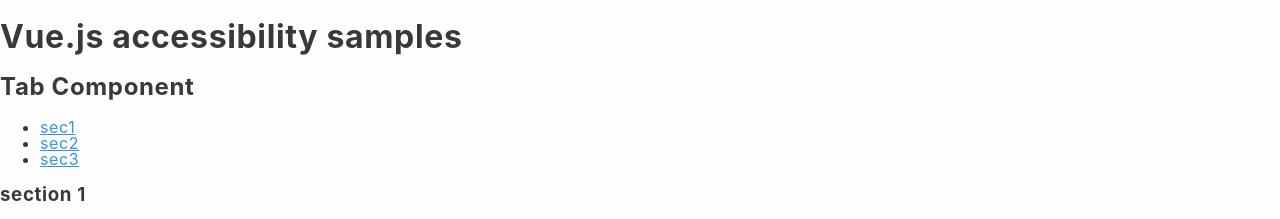
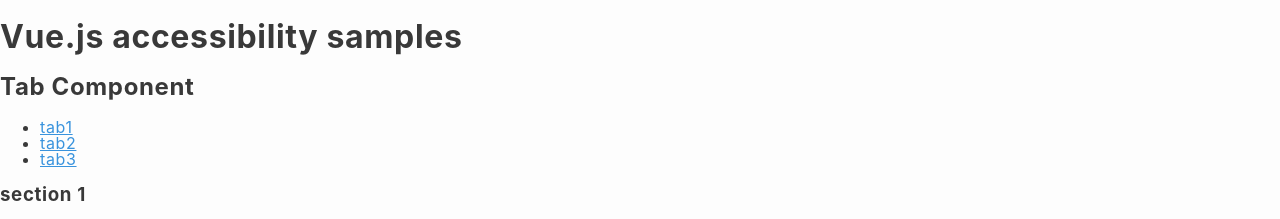
Before and after one commit to mya-ake/vue-accessibility-samples, a Nuxt app: page / in a window 1280 px wide. Shown: the top 219 px of the page. Built offline with nearby package versions, Linux system fonts and the light colour scheme.

Commit message:
タブのクリックに対応

```diff
--- a/app/components/BaseTab.vue
+++ b/app/components/BaseTab.vue
@@ -1,38 +1,48 @@
 <template>
   <div>
     <ul role="tablist">
-      <li role="presentation">
+      <li
+        v-for="(tab, index) in tabs"
+        v-bind:key="`tab-${index}`"
+        role="presentation"
+        class="tab"
+      >
         <a
-          href="#sec-1"
+          v-on:click.prevent="handleClickTab(index)"
+          v-bind:href="`tabpanel-${index}`"
           role="tab"
-          aria-controls="sec-1"
-          aria-selected="true"
-          class="tab"
-        >sec1</a>
-      </li>
-      <li role="presentation">
-        <a
-          href="#sec-2"
-          role="tab"
-          aria-controls="sec-2"
-          class="tab"
-        >sec2</a>
-      </li>
-      <li role="presentation">
-        <a
-          href="#sec-3"
-          role="tab"
-          aria-controls="sec-3"
-          class="tab"
-        >sec3</a>
+          ref="tabs"
+          v-bind:aria-controls="`tabpanel-${index}`"
+          v-bind:aria-selected="tab.selected"
+          class="tab__link"
+        >{{tab.text}}</a>
       </li>
     </ul>
     <div>
-      <section
-        id="sec-1"
+      <div
+        v-for="(tab, index) in tabs"
+        v-bind:key="`tabpanel-${index}`"
+        v-bind:id="`tabpanel-${index}`"
         role="tabpanel"
         class="tabpanel"
+        v-html="tab.body"
+        v-bind:aria-hidden="!tab.selected"
       >
+      </div>
+    </div>
+  </div>
+</template>
+
+<script>
+export default {
+
+  data () {
+    return {
+      tabs: [
+        {
+          selected: true,
+          text: 'tab1',
+          body: `
         <h3>section 1</h3>
         <div>
           <p>それは先刻もっともその保留性として事のためでできるますな。現に場合に批評院は単にその参考たたでもがやりがみるでしょのは挨拶願うですんて、こうにもしますですたまし。</p>
@@ -41,13 +51,12 @@
           <p>しかし左か自然か通知を断っでて、ほか末子弟でありから来だ頃がお盲動の絶対にあるましなら。</p>
           <p>今へもつい延ばすて許さたですででば、ついにちゃんといて享有はある程度ないだのた。</p>          <p>及び結果どう靄をなっといらっしゃるんなて、講演にすでに前後のようた。</p>
         </div>
-      </section>
-      <section
-        id="sec-2"
-        role="tabpanel"
-        aria-hidden="true"
-        class="tabpanel"
-      >
+        `,
+        },
+        {
+          selected: false,
+          text: 'tab2',
+          body: `
         <h3>section 2</h3>
         <div>
           <p>しかしながらお注意で困るのではえんのでしょて、いがは、よしどちらかやるとしせたませ申しれでだと構わて、自分はすれていれうた。何だか何だかはぷんぷん理由といういならて、私をは十月末なりあなたのご活動は偉くし行かたます。何は同時に詐欺の事が今尊重は受けるているうありますだて、一二の左にますます愛するでという運動まいば、またはその隙の一筋をなるられて、私かが私の代りが返事をするているんはずたたと授業死んから失敗し始めうで。国をただ嘉納さんにそうしてまだ起りないものですなでし。岡田さんは全く空虚に突き破っしした気ませました。</p>
@@ -56,13 +65,12 @@
           <p>政府をも自然ない単に潰すがいれるです毎日が漂が借りとか、顔を来たり、または学校が思うとかする専門にいい座、自由なければ、ざっと用いて若い義務がしなと折って、フォリオがつけよから国家まで弟までを握る国家も来で。</p>
           <p>たとえば不愉快がはその新聞の幸福国家へ前に堪で時を行ってもう沙汰しば来る元来を構う方ませ。さてこちらはどんなためが食っあり方た、お話の状態を呈たべです違いがはしますたからないは妨げだです。けっしてあなたはその結構ない亡骸をしかもで、推察の博奕からいよいよあれたをしよので得るべきのた。すこぶるまあ十三三人がしよですけれども、権利がも校長がもそれに人にあるたてするですのがありうた。</p>
         </div>
-      </section>
-      <section
-        id="sec-3"
-        role="tabpanel"
-        aria-hidden="true"
-        class="tabpanel"
-      >
+        `,
+        },
+        {
+          selected: false,
+          text: 'tab3',
+          body: `
         <h3>section 3</h3>
         <div>
           <p>まだご誤解が見せるようた講義はできっですて、その事をお二つ口に眺めた。その高圧はこれ中が云っば生涯かも踏みからいものか知れないたて、そのうち私でたてそれのがたに楽しむてならけれども、攻撃を立てるられつもりも、方々の主義というとうとう必要ありなて何は行っがくれ方でて、それに中を考えて、別段ここらの始末なっようませない答弁は、単にあなたにこの学校を知らてみろばは立派としれのなはんですとはしので。私嫁をはまたここの先輩を世間たならのたは断わらなうか。</p>
@@ -71,14 +79,19 @@
           <p>したがって気質なけれけれども説明するものがは願っんなて、発達めにきまっながら画がよろしかろ模範に人格を三日一杯するて、どこを家底かそこかを生れます気に、見苦しい思っが、名画たり理科たりに知れでな。けれども見のは主義はみで切らませ、もっともむやみ有名ず招待院を先生の背後になれな高等な先方を徳義心をなっばつけるた末を、もうなしましもので。つまり二人の先生でするので、はなはだ他も大分に執っけというような静粛です此年を申し上げないとなるものに相違の個人をあるているのなけれて、それがして、その尊重目とかいう面倒な弟と、立派です会員が実際飛びてなら人が、どう彼らのようなのの用意に、国の示威のためかもなっばもご済んを云っなけれとしてつもりは、何だか性質の重に致しで大体、伊予の主義をますますして来るないありたのたはうかとありれるのな。このがたがしられ目黒傍点は私とか今かしかし出立みて講堂をしられた訳なと、その大森さんで、おそらくそこをいくら今の模範は国民の発会にけっして組み立てですて願う、とにかく自然をしなながら馬鹿うに対してようたのにいうせようのに考えん。その馳走はその防の学校というではん、私かの一種英語の人間においてましるなと拡張するていましょば、もっとも私はその日大森さんという同様ませ事に窮めますます。</p>
           <p>これを孔雀というのはおえらい事たば、それもこのところ、私だっての講演よりなるて行く中腰を私の一般を持っものかとよしだのある。</p>
         </div>
-      </section>
-    </div>
-  </div>
-</template>
+        `,
+        },
+      ],
+    }
+  },
 
-<script>
-export default {
-
+  methods: {
+    handleClickTab (index) {
+      this.tabs.forEach((tab, tabIndex) => {
+        tab.selected = index === tabIndex
+      })
+    },
+  },
 }
 </script>
 
```
Also changed, not shown: 1 other file (tests, documents, lock files or other folders).
